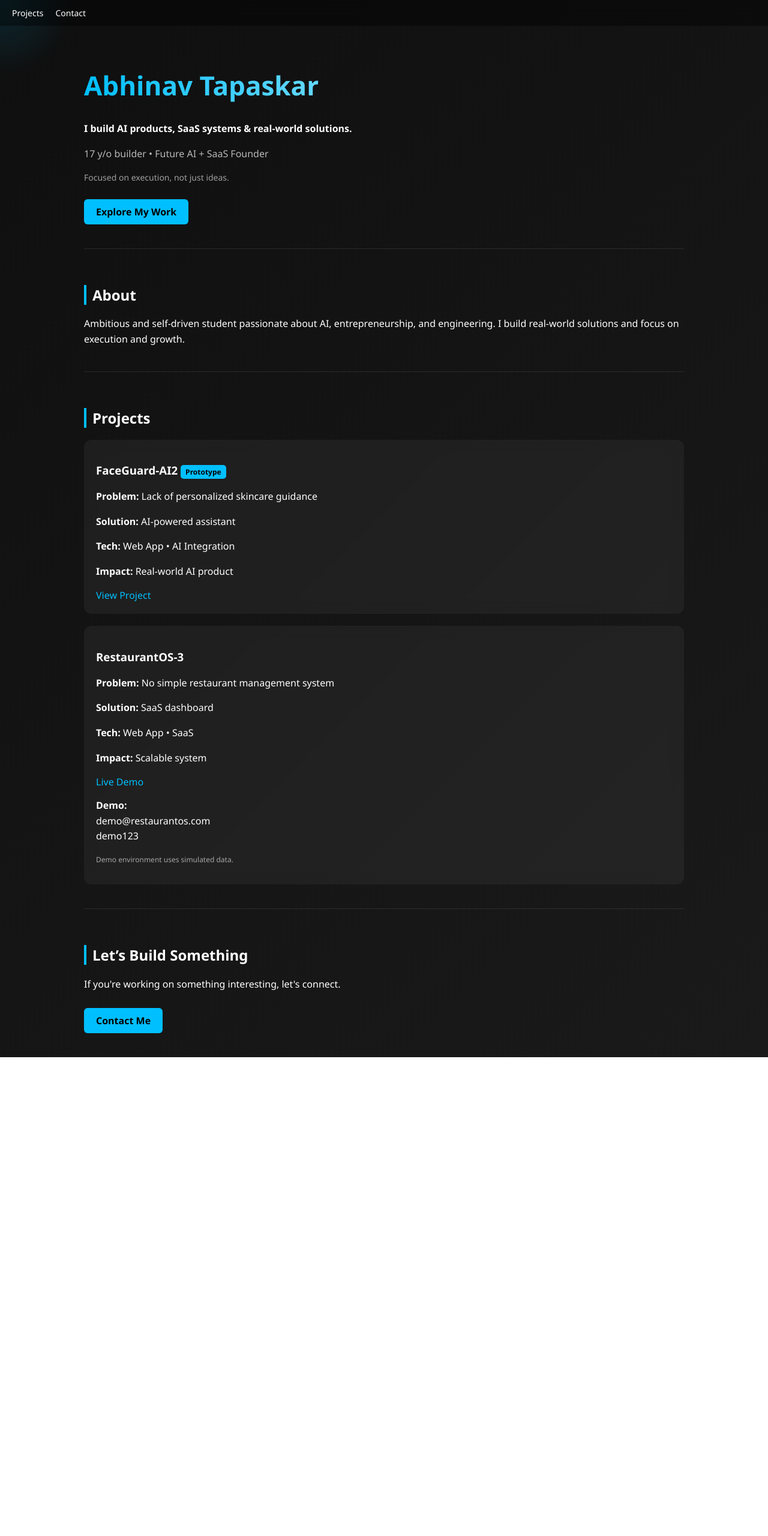
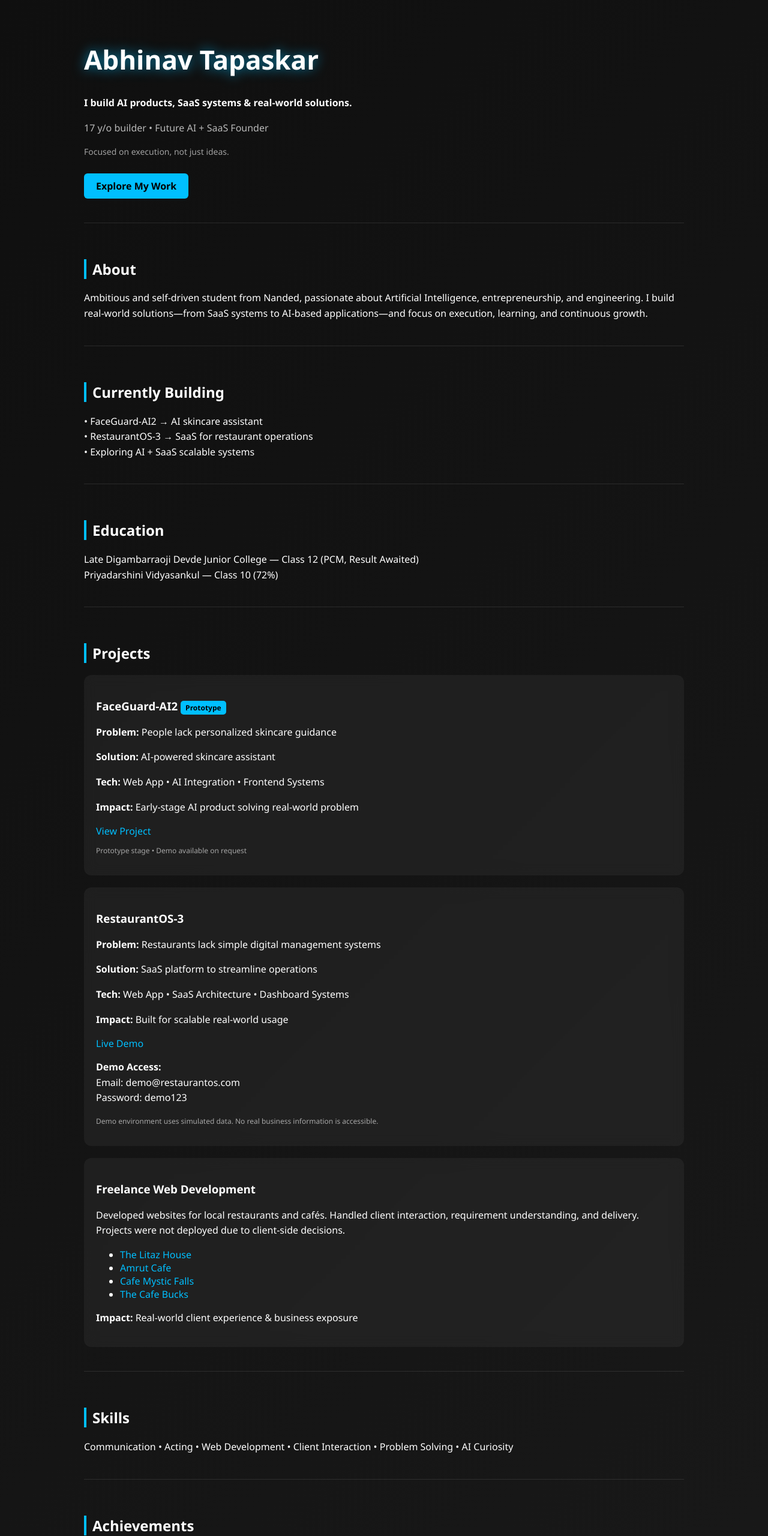
Before and after one commit to abhinavtapaskar-afk/Abhinav-tapaskar-, a plain HTML site: page index.html in a window 1280 px wide. Shown: the top 2560 px of the page at 60% size. Before the commit the page ends 1762 px from the top, so only its background shows below. Drawn offline with Linux system fonts and the light colour scheme.

Commit message:
Refactor index.html by removing unused elements
Removed navbar and cursor glow elements, updated text content in various sections, and improved project descriptions.

```diff
--- a/index.html
+++ b/index.html
@@ -1,4 +1,3 @@
-
 <!DOCTYPE html>
 <html lang="en">
 <head>
@@ -15,47 +14,15 @@ body {
   scroll-behavior: smooth;
 }
 
-/* NAVBAR */
-.navbar {
-  position: sticky;
-  top: 0;
-  backdrop-filter: blur(10px);
-  background: rgba(0,0,0,0.4);
-  padding: 12px 20px;
-  display: flex;
-  gap: 20px;
-  z-index: 10;
-}
-
-.navbar a {
-  color: white;
-  font-size: 14px;
-}
-
-/* CURSOR GLOW */
-.cursor-glow {
-  position: fixed;
-  width: 300px;
-  height: 300px;
-  background: radial-gradient(circle, rgba(0,191,255,0.15) 0%, transparent 60%);
-  pointer-events: none;
-  transform: translate(-50%, -50%);
-  z-index: 0;
-}
-
 .container {
   max-width: 1000px;
   margin: auto;
   padding: 40px 20px;
-  position: relative;
-  z-index: 1;
 }
 
 h1 {
   font-size: 44px;
-  background: linear-gradient(90deg,#00bfff,#ffffff);
-  -webkit-background-clip: text;
-  -webkit-text-fill-color: transparent;
+  text-shadow: 0 0 20px rgba(0,191,255,0.7);
 }
 
 h2 {
@@ -80,18 +47,6 @@ p {
 .card:hover {
   transform: translateY(-6px) scale(1.02);
   box-shadow: 0 15px 30px rgba(0,191,255,0.3);
-}
-
-/* IMAGE HOVER */
-.card img {
-  width: 100%;
-  border-radius: 10px;
-  margin-bottom: 10px;
-  transition: transform 0.4s ease;
-}
-
-.card:hover img {
-  transform: scale(1.05);
 }
 
 a {
@@ -120,12 +75,12 @@ a {
 .fade {
   opacity: 0;
   transform: translateY(30px);
+  transition: 0.7s ease;
 }
 
 .fade.show {
   opacity: 1;
   transform: translateY(0);
-  transition: 0.7s ease;
 }
 
 .small {
@@ -143,13 +98,6 @@ a {
 </head>
 <body>
 
-<div class="cursor-glow" id="cursorGlow"></div>
-
-<div class="navbar">
-  <a href="#projects">Projects</a>
-  <a href="#contact">Contact</a>
-</div>
-
 <div class="container">
 
 <h1>Abhinav Tapaskar</h1>
@@ -164,8 +112,25 @@ a {
 
 <h2>About</h2>
 <p>
-Ambitious and self-driven student passionate about AI, entrepreneurship, and engineering.
-I build real-world solutions and focus on execution and growth.
+Ambitious and self-driven student from Nanded, passionate about Artificial Intelligence, entrepreneurship, and engineering.
+I build real-world solutions—from SaaS systems to AI-based applications—and focus on execution, learning, and continuous growth.
+</p>
+
+<div class="section-line"></div>
+
+<h2>Currently Building</h2>
+<p>
+• FaceGuard-AI2 → AI skincare assistant<br>
+• RestaurantOS-3 → SaaS for restaurant operations<br>
+• Exploring AI + SaaS scalable systems
+</p>
+
+<div class="section-line"></div>
+
+<h2>Education</h2>
+<p>
+Late Digambarraoji Devde Junior College — Class 12 (PCM, Result Awaited)<br>
+Priyadarshini Vidyasankul — Class 10 (72%)
 </p>
 
 <div class="section-line"></div>
@@ -175,64 +140,109 @@ I build real-world solutions and focus on execution and growth.
 <div class="card fade">
 <h3>FaceGuard-AI2 <span class="tag">Prototype</span></h3>
 
-<!-- ADD IMAGE -->
-<!-- <img src="your-image-link"> -->
+<!-- ADD IMAGE HERE -->
+<!-- <img src="your-image-link" style="width:100%; border-radius:10px; margin-bottom:10px;"> -->
 
-<p><b>Problem:</b> Lack of personalized skincare guidance</p>
-<p><b>Solution:</b> AI-powered assistant</p>
-<p><b>Tech:</b> Web App • AI Integration</p>
-<p><b>Impact:</b> Real-world AI product</p>
+<p><b>Problem:</b> People lack personalized skincare guidance</p>
+<p><b>Solution:</b> AI-powered skincare assistant</p>
+<p><b>Tech:</b> Web App • AI Integration • Frontend Systems</p>
+<p><b>Impact:</b> Early-stage AI product solving real-world problem</p>
 
 <a href="https://face-guard-ai-2.vercel.app/" target="_blank">View Project</a>
+<p class="small">Prototype stage • Demo available on request</p>
 </div>
 
 <div class="card fade">
 <h3>RestaurantOS-3</h3>
 
-<p><b>Problem:</b> No simple restaurant management system</p>
-<p><b>Solution:</b> SaaS dashboard</p>
-<p><b>Tech:</b> Web App • SaaS</p>
-<p><b>Impact:</b> Scalable system</p>
+<!-- ADD IMAGE HERE -->
+
+<p><b>Problem:</b> Restaurants lack simple digital management systems</p>
+<p><b>Solution:</b> SaaS platform to streamline operations</p>
+<p><b>Tech:</b> Web App • SaaS Architecture • Dashboard Systems</p>
+<p><b>Impact:</b> Built for scalable real-world usage</p>
 
 <a href="https://restaurant-os-3.vercel.app/" target="_blank">Live Demo</a>
 
-<p><b>Demo:</b><br>
-demo@restaurantos.com<br>
-demo123</p>
+<p><b>Demo Access:</b><br>
+Email: demo@restaurantos.com<br>
+Password: demo123</p>
 
 <p class="small">
-Demo environment uses simulated data.
+Demo environment uses simulated data. No real business information is accessible.
 </p>
+</div>
+
+<div class="card fade">
+<h3>Freelance Web Development</h3>
+
+<p>
+Developed websites for local restaurants and cafés.
+Handled client interaction, requirement understanding, and delivery.
+Projects were not deployed due to client-side decisions.
+</p>
+
+<ul>
+<li><a href="https://the-litaz-house.vercel.app/">The Litaz House</a></li>
+<li><a href="https://amrut-cafe-nanded.vercel.app/">Amrut Cafe</a></li>
+<li><a href="https://0125-cafe-mystic-falls.vercel.app/">Cafe Mystic Falls</a></li>
+<li><a href="https://the-cafe-bucks.vercel.app/">The Cafe Bucks</a></li>
+</ul>
+
+<p><b>Impact:</b> Real-world client experience & business exposure</p>
 </div>
 
 <div class="section-line"></div>
 
-<h2 id="contact">Let’s Build Something</h2>
-<p>If you're working on something interesting, let's connect.</p>
-<a class="btn" href="mailto:abhinavtapaskar@gmail.com">Contact Me</a>
+<h2>Skills</h2>
+<p>
+Communication • Acting • Web Development • Client Interaction • Problem Solving • AI Curiosity
+</p>
+
+<div class="section-line"></div>
+
+<h2>Achievements</h2>
+<p>
+• Performed 7 times portraying Chhatrapati Shivaji Maharaj<br>
+• Lead Actor in district-level drama competition<br>
+• Strong stage presence & leadership ability
+</p>
+
+<div class="section-line"></div>
+
+<h2>Why Me?</h2>
+<p>
+I don’t just learn — I build.<br>
+I don’t wait for opportunities — I create them.<br>
+Focused on execution, consistency, and real-world impact.
+</p>
+
+<div class="section-line"></div>
+
+<h2>Vision</h2>
+<p>
+Building at the intersection of AI, SaaS, and real-world problem solving.
+This is just the beginning.
+</p>
+
+<div class="section-line"></div>
+
+<h2>Contact</h2>
+<p>Email: abhinavtapaskar@gmail.com</p>
+<p>Phone: 9527142284</p>
 
 </div>
 
 <script>
-// CURSOR GLOW
-const glow = document.getElementById("cursorGlow");
-document.addEventListener("mousemove", (e) => {
-  glow.style.left = e.clientX + "px";
-  glow.style.top = e.clientY + "px";
-});
-
-// SMOOTH ANIMATION
 const faders = document.querySelectorAll('.fade');
-
-const observer = new IntersectionObserver((entries) => {
-  entries.forEach(entry => {
-    if(entry.isIntersecting){
-      entry.target.classList.add('show');
+window.addEventListener('scroll', () => {
+  faders.forEach(el => {
+    const rect = el.getBoundingClientRect();
+    if(rect.top < window.innerHeight - 50){
+      el.classList.add('show');
     }
   });
 });
-
-faders.forEach(el => observer.observe(el));
 </script>
 
 </body>
```
